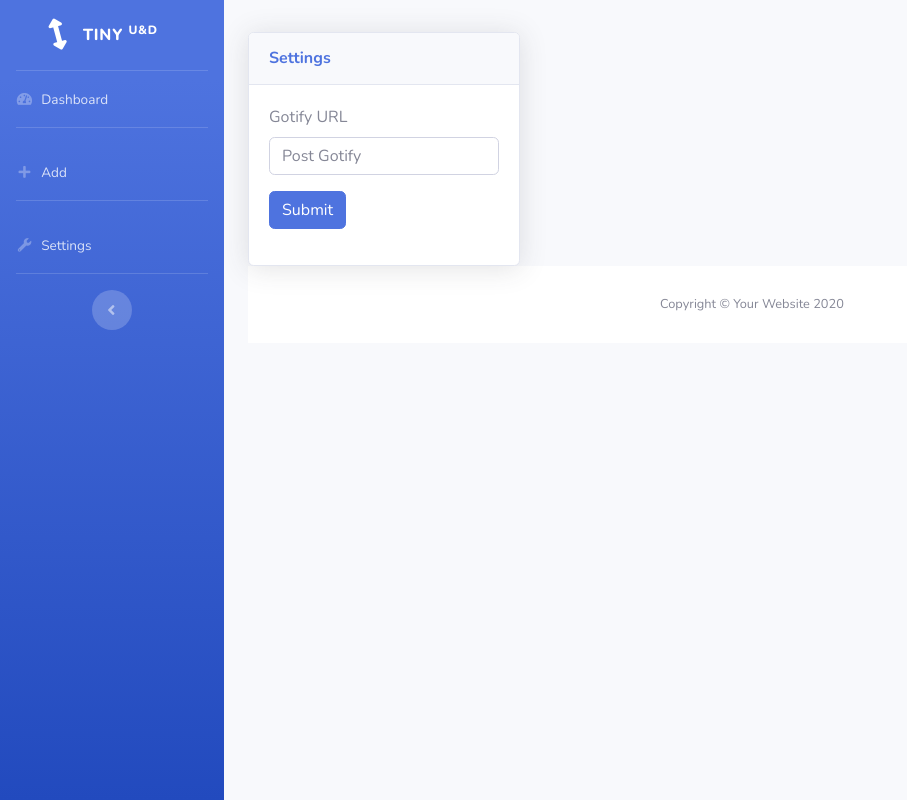
After one commit to GeoHolz/tinyud, a Flask app: template templates/settings.html in a window 1280 px wide. The commit adds this page. Shown: the whole page, without its empty margins (0-907 px from the left). Run offline with Flask 3, Linux system fonts and the light colour scheme; the template is opened without the code that fills it, so the values that code supplies are empty; some libraries are stand-ins or nearby versions.

Commit message:
Settings page

```diff
--- a/app.py
+++ b/app.py
@@ -17,6 +17,13 @@ def get_post(post_id):
     if post is None:
         abort(404)
     return post
+def get_settings():
+    conn = get_db_connection()
+    post = conn.execute('SELECT config FROM tinyud_config WHERE name ="GotifyURL" ').fetchone()
+    conn.close()
+    if post is None:
+        abort(404)
+    return post[0]
 app = Flask(__name__)
 app.config['SECRET_KEY'] = 'your secret key'
 @app.template_filter('ctime')
@@ -51,6 +58,25 @@ def create():
 
     return render_template('create.html')
 
+@app.route('/settings', methods=('GET', 'POST'))
+def settings():
+    settings=get_settings()
+
+    if request.method == 'POST':
+        Gotify = request.form['Gotify']
+        if not Gotify:
+            flash('Gotify URL is required!')
+        else:
+            conn = get_db_connection()
+            conn.execute('INSERT INTO tinyud_config (name ,config) VALUES ("GotifyURL",?)',(Gotify,))
+            conn.commit()
+            conn.close()
+            flash('"{}" was successfully added!'.format(Gotify))
+            return redirect(url_for('index'))
+
+    return render_template('settings.html', settings=settings)
+
+
 @app.route('/<int:id>/edit', methods=('GET', 'POST'))
 def edit(id):
     post = get_post(id)
--- a/templates/base.html
+++ b/templates/base.html
@@ -57,7 +57,15 @@
                     <i class="fas fa-fw fa-plus"></i>
                     <span>Add</span></a>
             </li>
+            <!-- Divider -->
+            <hr class="sidebar-divider">
 
+            <!-- Nav Item - Charts -->
+            <li class="nav-item">
+                <a class="nav-link" href="{{ url_for('settings')}}">
+                    <i class="fas fa-fw fa-wrench"></i>
+                    <span>Settings</span></a>
+            </li>
 
 
             <!-- Divider -->
--- /dev/null
+++ b/templates/settings.html
@@ -0,0 +1,24 @@
+{% extends 'base.html' %}
+
+{% block content %}
+<div class="col-lg-auto">
+    <div class="card shadow mb-auto">
+        <div class="card-header py-3">
+            <h6 class="m-0 font-weight-bold text-primary">{% block title %} Settings {% endblock %}</h6>
+        </div>
+        <div class="card-body">
+
+
+<form method="post">
+    <div class="form-group">
+        <label for="title">Gotify URL</label>
+        <input type="text" name="settings"
+               placeholder="Post Gotify" class="form-control"
+               value="{{ request.form['settings'] or settings }}"></input>
+    </div>
+    <div class="form-group">
+        <button type="submit" class="btn btn-primary">Submit</button>
+    </div>
+</form>
+</div>
+{% endblock %}
```
